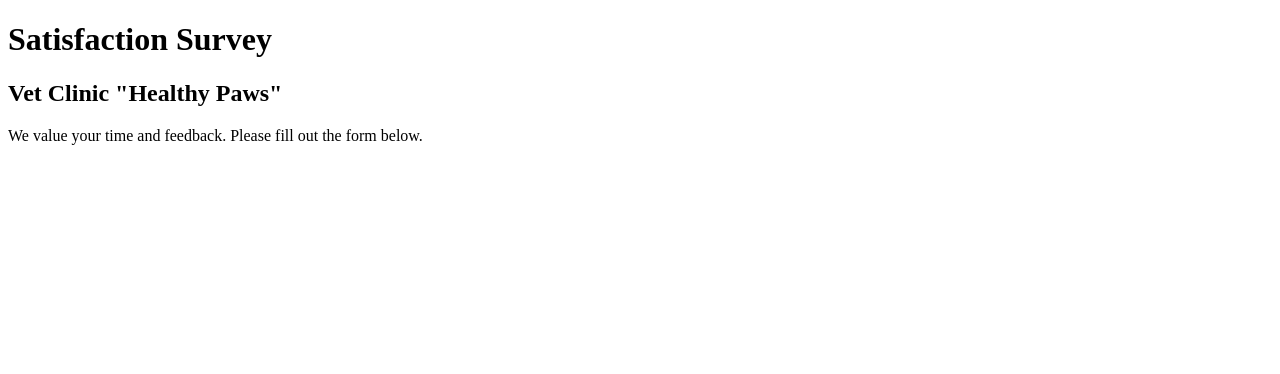
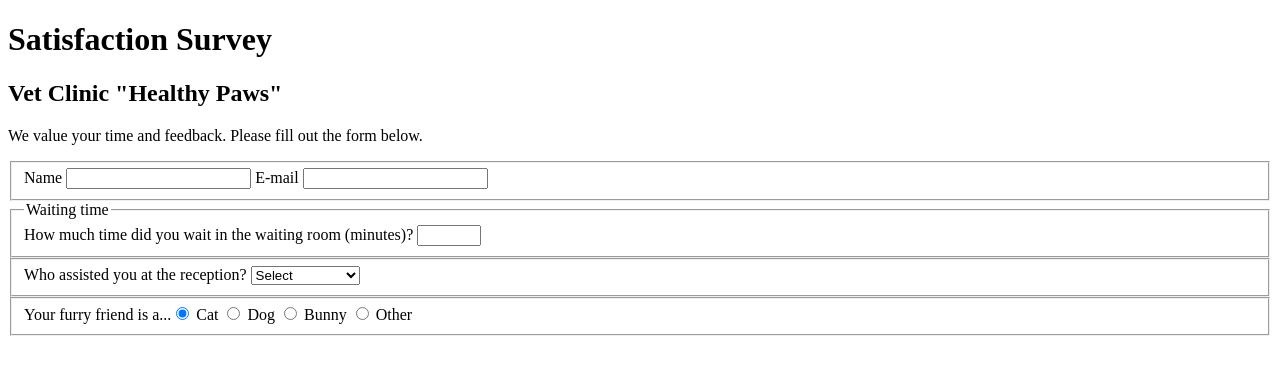
Before and after one commit to Namache/Survey-Form, a plain HTML site: page index.html in a window 1280 px wide. Drawn offline with Linux system fonts and the light colour scheme.

Commit message:
Update index.html
Added 4 fieldsets

```diff
--- a/index.html
+++ b/index.html
@@ -1,15 +1,42 @@
-<!DOCTYPE HTML>
+<!DOCTYPE html>
   <html>
     <head>
-      <title></title>
+      <title>Health Paws Vet Clinic Satisfaction Survey</title>
       <meta lang='en'>
       <meta charset='utf-8'>
+      <meta name="viewport" content="width=device-width, initial-scale=1.0" />
       </head>
       <body>
         <h1 id='title'>Satisfaction Survey</h1>
         <h2 id='subtitle'>Vet Clinic "Healthy Paws"</h2>
         <p id='description'>We value your time and feedback. Please fill out the form below.</p>
 
-        <form id='survey-form'></form>
+        <form id='survey-form'>
+          <fieldset>
+            <label id="name-label">Name <input id='name' type='text' required></input></label>
+            <label id="email-label">E-mail <input type='email' id='email' name='email' required></input></label>
+            </fieldset>
+            <fieldset>
+              <legend>Waiting time</legend>
+              <label id='number-label'>How much time did you wait in the waiting room (minutes)? <input type='number' name='waiting-time' id='number' min=0 max=480></input></label>
+            </fieldset>
+
+            <fieldset>
+              <label>Who assisted you at the reception?
+                <select name='assistant-helped' id='dropdown'>
+                  <option>Select</option>
+                  <option>Mariana Baiter</option>
+                  <option>Jack Krauss</option>
+                  <option>Alice Cooper</option>
+                  </select>
+              </label>
+            </fieldset>
+            <fieldset>
+              <label for>Your furry friend is a...<input checked name='animal-type' id='cat' type='radio'></input> Cat</label>
+              <input name='animal-type' id='dog' type='radio'> Dog</input>
+              <input name='animal-type' id='bunny' type='radio'> Bunny</input>
+              <input name='animal-type' type='radio'> Other</input>
+              </fieldset>
+        </form>
         </body>
     </html>
```
